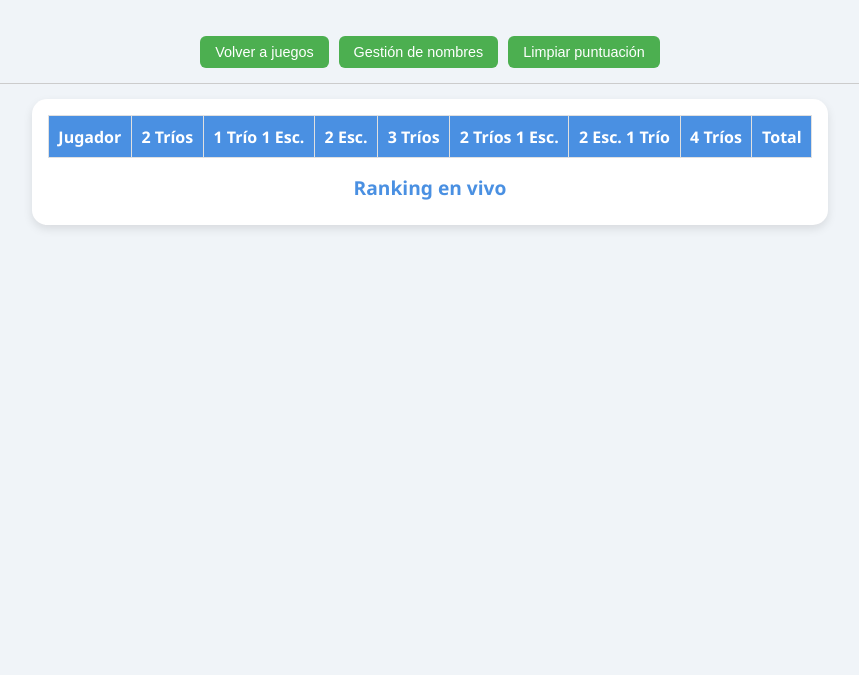
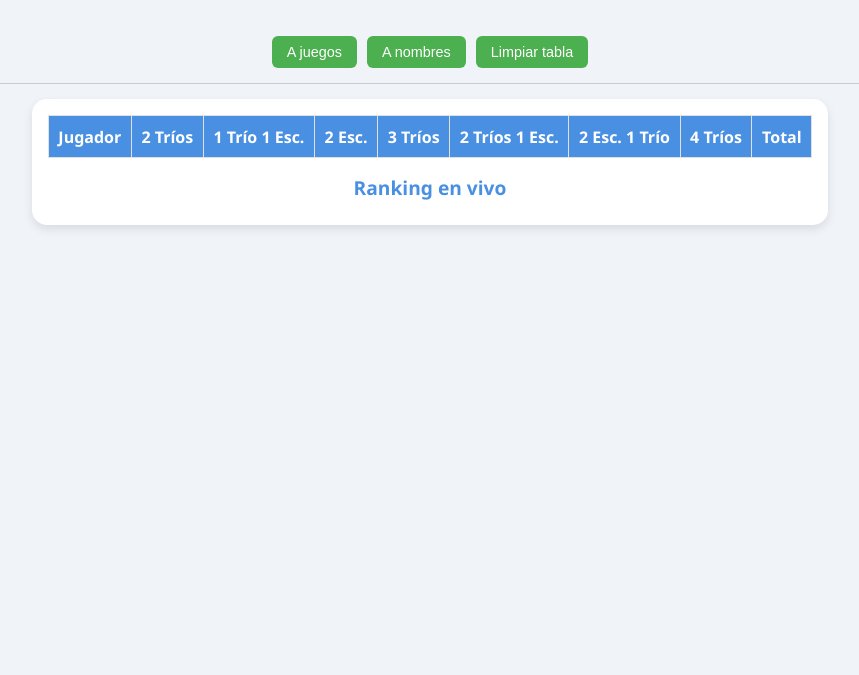
Before and after one commit to FSMDasanlo/ElApuntador, a plain HTML site: page continental.html in a window 1280 px wide. Shown: the part 125-800 px from the top of the page, without its empty margins (210-1069 px from the left). Drawn offline with Linux system fonts and the light colour scheme.

Commit message:
Update continental.html

```diff
--- a/continental.html
+++ b/continental.html
@@ -14,9 +14,9 @@
 </header>
 
 <div class="botones-superiores">
-  <button onclick="location.href='juegos.html'">Volver a juegos</button>
-  <button onclick="location.href='gestion_jugadores.html'">Gestión de nombres</button>
-  <button onclick="limpiarPuntuaciones()">Limpiar puntuación</button>
+  <button onclick="location.href='juegos.html'">A juegos</button>
+  <button onclick="location.href='gestion_jugadores.html'">A nombres</button>
+  <button onclick="limpiarPuntuaciones()">Limpiar tabla</button>
 </div>
 
 <hr class="separador">
```
